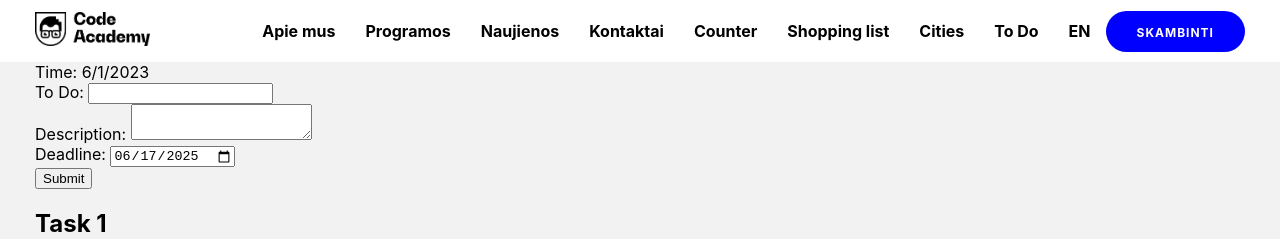
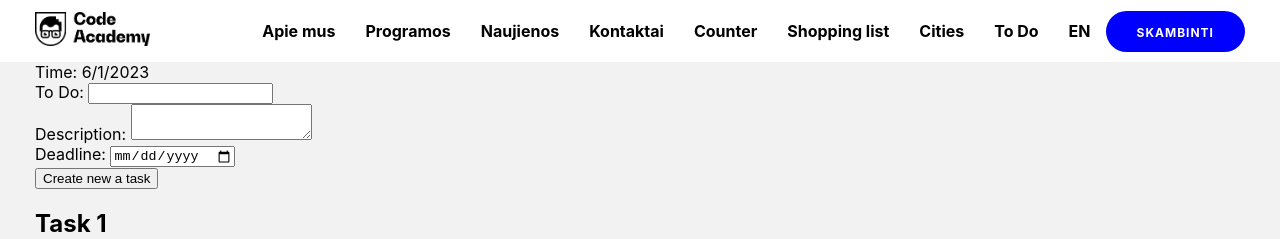
Before and after one commit to medeinedapkev/first-react-app, a React (Create React App) app: page /to-do-list in a window 1280 px wide. Shown: the top 239 px of the page. Built offline with nearby package versions, Linux system fonts and the light colour scheme.

Commit message:
edit function

```diff
--- a/src/Components/ToDoPageComponents/ToDoForm.js
+++ b/src/Components/ToDoPageComponents/ToDoForm.js
@@ -1,6 +1,6 @@
 import { useState, useEffect } from 'react';
 
-const ToDoPageForm = ({ onToDo }) => {
+const ToDoPageForm = ({ onToDo, editData }) => {
 
     const [ date, setDate ] = useState(new Date());
     useEffect(() => {
@@ -13,6 +13,14 @@ const ToDoPageForm = ({ onToDo }) => {
     const [ title, setTitle ] = useState('');
     const [ description, setDescription ] = useState('');
     const [ deadline, setDeadline ] = useState('');
+
+    useEffect(() => {
+        if (editData) {
+            setTitle(editData.title);
+            setDescription(editData.description);
+            setDeadline(editData.deadline);
+        }
+    }, [editData])
 
     const titleHandler = (e) => setTitle(e.target.value);
     const descriptionHandler = (e) => setDescription(e.target.value);
@@ -29,10 +37,23 @@ const ToDoPageForm = ({ onToDo }) => {
 
         const id = 'id' + Math.floor(Math.random() * 2999);
 
-        const newToDo = { date, title, description, deadline, isDone: false, id };
+        let newToDo = {};
+
+        if (editData) {
+            newToDo = {
+                date: editData.date,
+                title,
+                description,
+                deadline,
+                isDone: editData.isDone,
+                id: editData.id,
+                editDate: newDate.toISOString().slice(0, 10),
+            }
+        } else {
+            newToDo = { date, title, description, deadline, isDone: false, id };
+        }
 
         onToDo(newToDo);
-
         setTitle('');
         setDescription('');
         setDeadline('');
@@ -51,10 +72,10 @@ const ToDoPageForm = ({ onToDo }) => {
         </div>
         <div className='form-item'>
             <label htmlFor='to-do-date'>Deadline: </label>
-            <input type='date' name='to-do-date' id='to-do-date' value={'2025-06-17'} onChange={deadlineHandler} />
+            <input type='date' name='to-do-date' id='to-do-date' value={deadline} onChange={deadlineHandler} />
         </div>
 
-        <button type='submit'>Submit</button>
+        <button type='submit'>{editData ? 'Save' : 'Create new a task'}</button>
     </form>
   )
 }
--- a/src/Components/ToDoPageComponents/ToDoItem.js
+++ b/src/Components/ToDoPageComponents/ToDoItem.js
@@ -1,8 +1,7 @@
 import './ToDoItem.css';
-// import { useState } from 'react';
 
-const ToDoItem = ({ data, index, onIsDone, onToDoDelete }) => {
-    const { date, title, description, deadline, id, isDone } = data;
+const ToDoItem = ({ data, index, onIsDone, onTaskDelete, onTaskEdit }) => {
+    const { date, title, description, deadline, id, isDone, editDate } = data;
 
     if (!title || !id) {
         return '';
@@ -43,6 +42,7 @@ const ToDoItem = ({ data, index, onIsDone, onToDoDelete }) => {
     const descriptionElement = description && <p>{description}</p>;
     const deadlineElement = deadline && <span>Deadline: {deadline}</span>;
     const dateElement = date && <span>{date}</span>;
+    const editDateElement = editDate && <span>Edited: {editDate}</span>
 
   return (
     <div className='to-do-item' id={id}>
@@ -51,13 +51,14 @@ const ToDoItem = ({ data, index, onIsDone, onToDoDelete }) => {
         {descriptionElement}
         {deadlineElement}
         {timeLeftElement}
+        {editDateElement}
 
         <div>
             <label htmlFor={`done-${index}`}>{isDone ? 'Task is complited' : 'Task is done:' }</label>
             <input type='checkbox' name='is-done' id={`done-${index}`} checked={isDone} onChange={() => onIsDone(id)} />
         </div>
-        <button onClick={() => onToDoDelete(id)}>Delete</button>
-        <button onClick={() => console.log('veikia')}>Edit</button>
+        <button onClick={() => onTaskDelete(id)}>Delete</button>
+        <button onClick={() => onTaskEdit(id)}>Edit</button>
     </div>
   )
 }
--- a/src/Components/ToDoPageComponents/ToDoList.js
+++ b/src/Components/ToDoPageComponents/ToDoList.js
@@ -1,15 +1,23 @@
 import ToDoItem from './ToDoItem.js';
 
-const ToDoList = ({ toDoData, onIsDone, onToDoDelete }) => {
+const ToDoList = ({ toDoData, onIsDone, onTaskDelete, onTaskEdit }) => {
     if (!toDoData || toDoData.length === 0) {
         return '';
     }
 
   return (
     <div className='to-do-list'>
-        {toDoData.map((toDo, index) => <ToDoItem key={index} data={toDo} index={index} onIsDone={onIsDone} onToDoDelete={onToDoDelete} />)}
+        {toDoData.map((toDo, index) => <ToDoItem
+        key={index}
+        data={toDo}
+        index={index}
+        onIsDone={onIsDone}
+        onTaskDelete={onTaskDelete}
+        onTaskEdit={onTaskEdit} />)}
     </div>
   )
 }
 
 export default ToDoList;
+
+//7. Padaryti jog atliktos užduotys būtų atvaizduojamos pabaigoje, o dar neatliktos - pradžioje.
--- a/src/Pages/ToDoPage/ToDoPage.js
+++ b/src/Pages/ToDoPage/ToDoPage.js
@@ -25,16 +25,28 @@ const ToDoPage = () => {
     const [ toDo, setToDo ] = useState(toDoData);
     const [ isEditing, setIsEditing ] = useState(null)
 
-    function addNewToDo(newToDo) {
+    function addNewToDo(todo) {
         if (isEditing) {
-            console.log('redaguojam')
+            const index = toDo.findIndex(obj => obj.id === todo.id)
+            setToDo(prevState => {
+                const newState = [...prevState];
+                newState.splice(index, 1, todo);
+
+                return newState;
+            })
+            setIsEditing(null);
         } else {
             setToDo(prevState => {
-                const newState = [newToDo, ...prevState];
+                const newState = [todo, ...prevState];
 
                 return newState;
             })
         }
+    }
+
+    function editTaskHandler(id) {
+        const editToDo = toDo.find(obj => obj.id === id);
+        setIsEditing(editToDo);
     }
 
     function addIsDoneHandler(id) {
@@ -52,7 +64,7 @@ const ToDoPage = () => {
         })
     }
 
-    function deleteToDoHandler(id) {
+    function deleteTaskHandler(id) {
         const index = toDo.findIndex(obj => obj.id === id);
         setToDo(prevState => {
             const newState = [...prevState];
@@ -64,9 +76,9 @@ const ToDoPage = () => {
 
   return (
     <Container>
-        <ToDoPageForm onToDo={addNewToDo} />
+        <ToDoPageForm onToDo={addNewToDo} editData={isEditing} />
 
-        <ToDoList toDoData={toDo} onIsDone={addIsDoneHandler} onToDoDelete={deleteToDoHandler} />
+        <ToDoList toDoData={toDo} onIsDone={addIsDoneHandler} onTaskDelete={deleteTaskHandler} onTaskEdit={editTaskHandler} />
     </Container>
   )
 }
```
